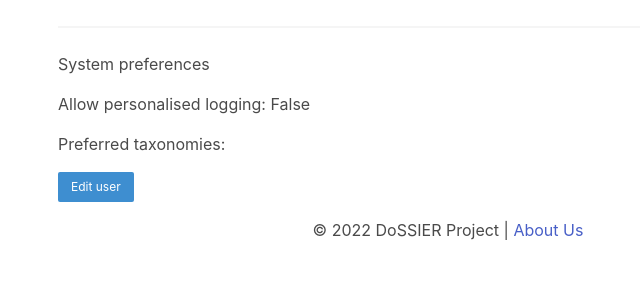
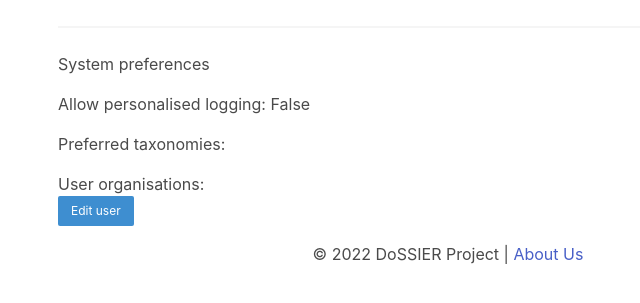
Before and after one commit to ProjectDossier/cruise-screening, a Django app: page /profile in a window 1280 px wide. Shown: the part 464-767 px from the top of the page, without its empty margins (192-832 px from the left). Run offline with Django 3.2, Linux system fonts and the light colour scheme; the visitor is signed in with stand-in values (Sample User, id 1); data comes from the database, SQL or seed files in the repository; data that the repository does not hold is empty; parts of the project's set-up code (start-up, migrations or seed data) failed here and were passed over.

Commit message:
feat(organisations): display user organisations on user profile page

```diff
--- a/src/cruise_literature/organisations/urls.py
+++ b/src/cruise_literature/organisations/urls.py
@@ -35,4 +35,5 @@ urlpatterns = [
         name="remove_member",
     ),
     path("create_organisation/", views.create_organisation, name="create_organisation"),
+    path("find_organisations/<int:user_id>", views.find_organisations, name="find_organisation"),
 ]
--- a/src/cruise_literature/organisations/views.py
+++ b/src/cruise_literature/organisations/views.py
@@ -1,3 +1,4 @@
+from django.http import JsonResponse
 from django.shortcuts import redirect, render, get_object_or_404
 
 # Create your views here.
@@ -90,3 +91,15 @@ def delete_organisation(request, organisation_id):
         organisation.delete()
         return redirect("organisations:view_all_organisations")
     return redirect("organisations:view_all_organisations")
+
+
+def find_organisations(request, user_id):
+    """Find organisations for a user and returns json."""
+    user = get_object_or_404(User, pk=user_id)
+    organisations = Organisation.objects.filter(members=user)
+    return JsonResponse(
+        [
+            {"id": organisation.id, "title": organisation.title}
+            for organisation in organisations
+        ], safe=False
+    )
--- a/src/cruise_literature/templates/organisations/view_organisation.html
+++ b/src/cruise_literature/templates/organisations/view_organisation.html
@@ -55,7 +55,7 @@
         </div>
         <div class="card-content">
             <a href="{% url 'organisations:add_member' organisation.id %}" class="button is-primary">Add member</a>
-            <a href="{% url 'organisations:edit_organisation' organisation.id %}" class="button" disabled>Edit</a>
+            <a class="button" disabled>Edit</a>
             <button class="js-modal-trigger button is-danger" data-target="modal-delete-organisation">
                 Delete organisation
             </button>
--- a/src/cruise_literature/templates/users/user_profile.html
+++ b/src/cruise_literature/templates/users/user_profile.html
@@ -12,12 +12,19 @@
             <p>Location: {{ user.location }}</p>
             <p>Languages: {{ user.user_languages }}</p>
             <p>Knowledge areas: {{ user.user_knowledge_areas }}</p>
-            <hr />
+            <hr/>
             <p>System preferences</p>
             <p>Allow personalised logging: {{ user.allow_logging }}</p>
             <p>Preferred taxonomies: {{ user.preferred_taxonomies }}</p>
+            <div x-data="{user_organisations: []}"
+                 x-init="user_organisations = await (await fetch('find_organisations/{{ user.id }}')).json()">
+                <span>User organisations:</span>
+                <template x-for="organisation in user_organisations">
+                    <a class="tag m-2" :href="'/view_organisation/' + organisation.id" x-text="organisation.title"></a>
+                </template>
+            </div>
+            <a class="button is-info is-small" href="{% url 'edit_user_profile' %}">Edit user</a>
         </div>
-        <a class="button is-info is-small" href="{% url 'edit_user_profile' %}">Edit user</a>
     </div>
 
     {% include "_footer.html" %}
```
